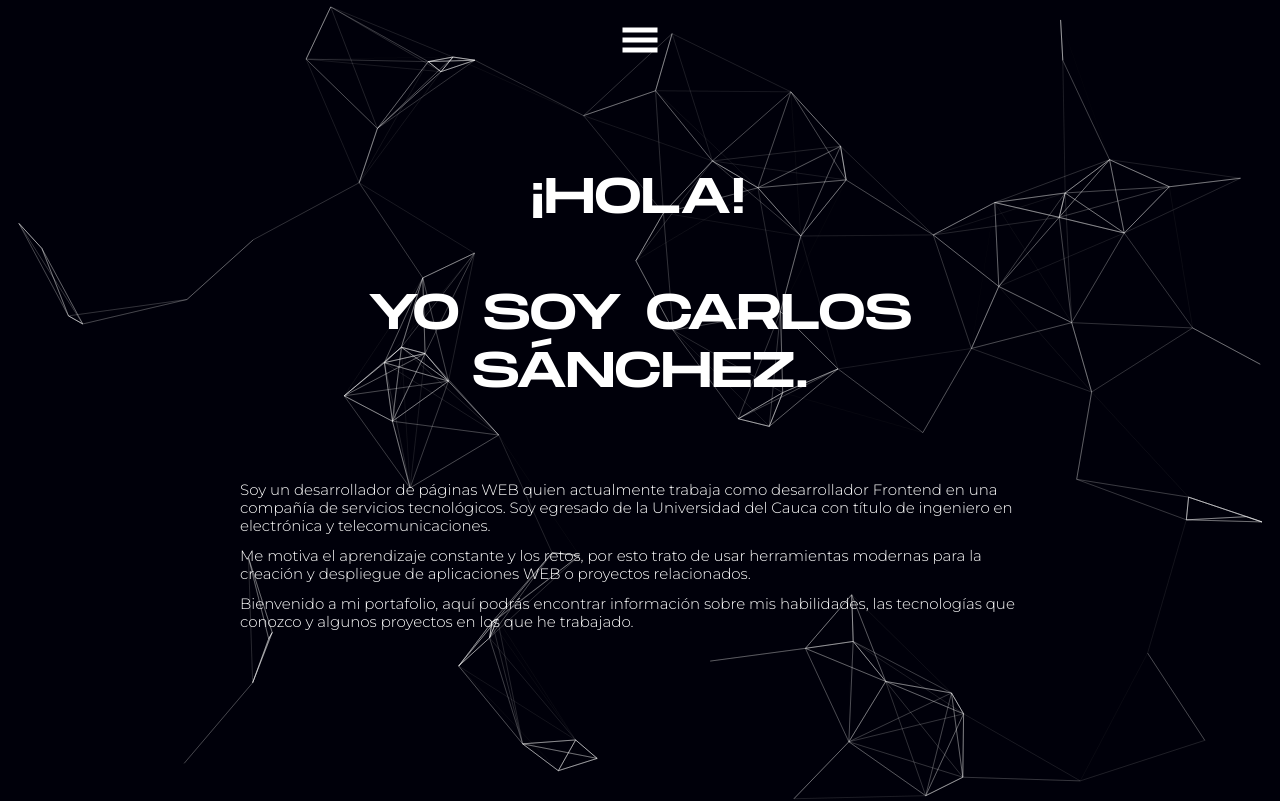
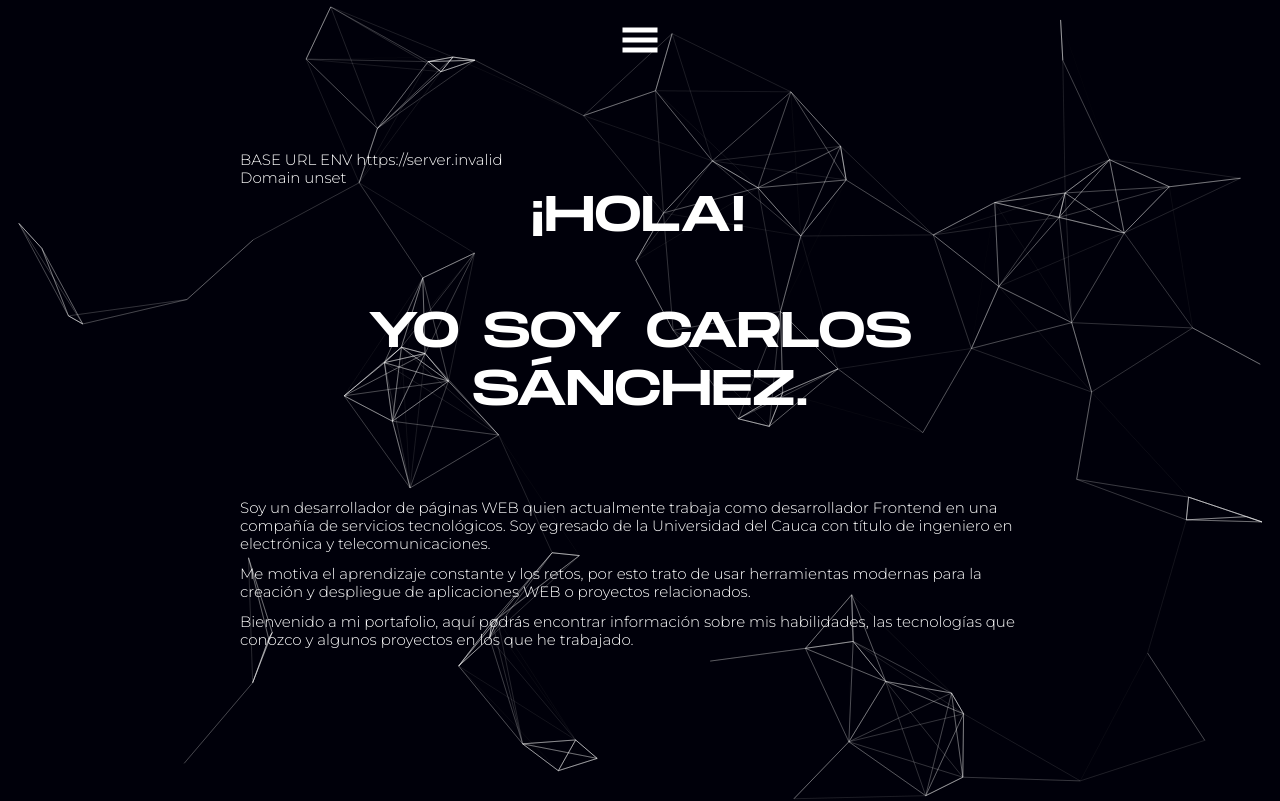
Before and after one commit to scarlos723/vite-portafolio, a React (Vite) app: page / in a window 1280 px wide. Shown: the top 801 px of the page. Built offline with nearby package versions, Linux system fonts and the light colour scheme; no server answers.

Commit message:
add .env

```diff
--- a/src/components/Introduction/index.jsx
+++ b/src/components/Introduction/index.jsx
@@ -3,6 +3,8 @@ import { AnimationText, Container, TextBox } from './styles'
 import { getInfo } from '../../services/api'
 export const Introduction = () => {
   const [data, setData] = useState([])
+  const API_BASE_URL = import.meta.env.VITE_API_URL
+  const DOMAIN = import.meta.env.VITE_DOMAIN
   async function getData () {
     try {
       const response = await getInfo()
@@ -21,6 +23,8 @@ export const Introduction = () => {
       <h2>
         { data.text }
       </h2>
+      <p> BASE URL ENV {API_BASE_URL}</p>
+      <p>Domain {DOMAIN}</p>
       <div>
         <h1>
           <AnimationText>
```
